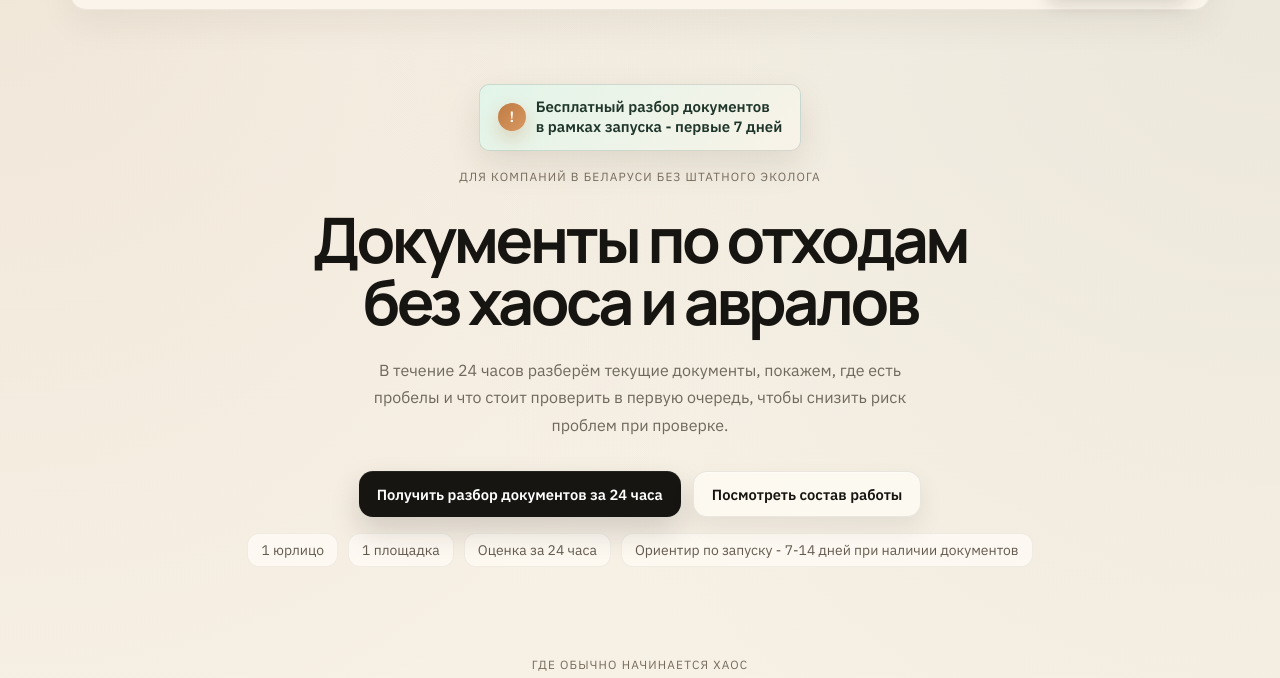
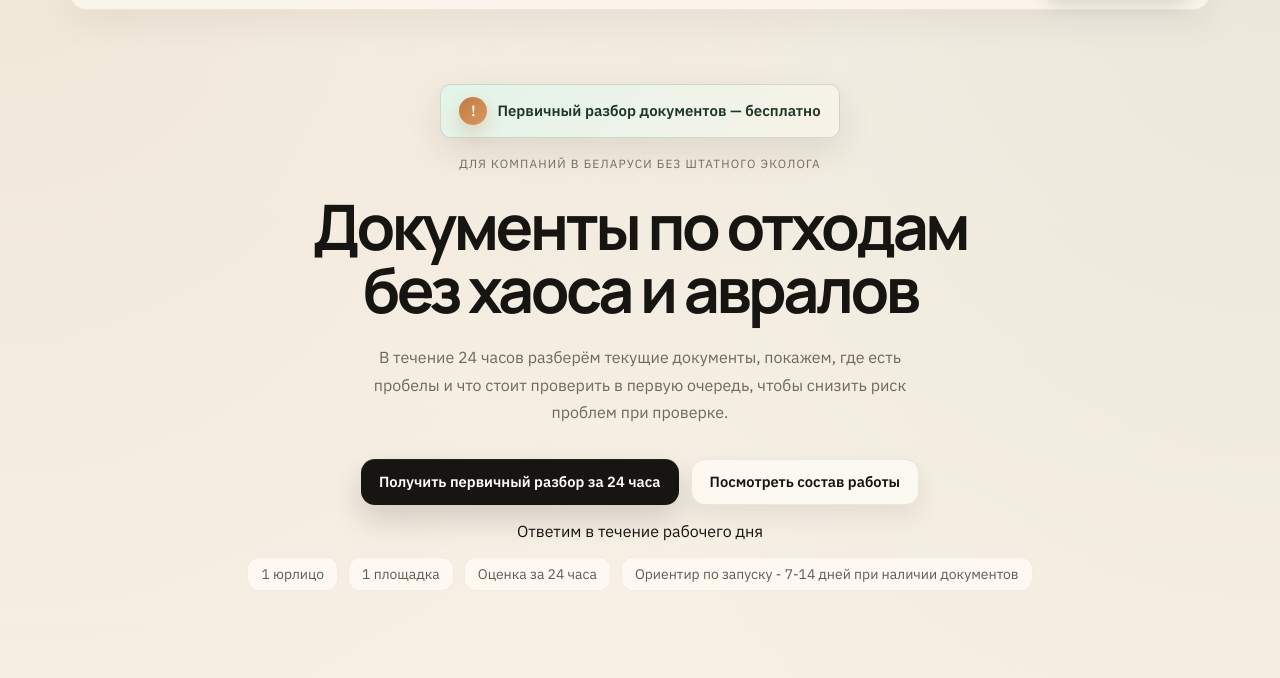
Before and after one commit to ktserakhava-beep/enotdoc-site, a plain HTML site: page mvp-site/index.html in a window 1280 px wide. Shown: the part 70-748 px from the top of the page. Drawn offline with Linux system fonts and the light colour scheme.

Commit message:
update hero block

```diff
--- a/mvp-site/index.html
+++ b/mvp-site/index.html
@@ -36,8 +36,7 @@
       <main>
         <section class="hero">
           <div class="hero-badge">
-            Бесплатный разбор документов<br>
-            в рамках запуска - первые 7 дней
+            Первичный разбор документов — бесплатно
           </div>
           <p class="hero-kicker">Для компаний в Беларуси без штатного эколога</p>
           <h1>
@@ -50,9 +49,10 @@
             чтобы снизить риск проблем при проверке.
           </p>
           <div class="hero-actions">
-            <a class="primary-button" href="#intake">Получить разбор документов за 24 часа</a>
+            <a class="primary-button" href="#intake">Получить первичный разбор за 24 часа</a>
             <a class="secondary-button" href="#scope">Посмотреть состав работы</a>
           </div>
+          <p class="hero-note">Ответим в течение рабочего дня</p>
           <div class="hero-trust">
             <span>1 юрлицо</span>
             <span>1 площадка</span>
```
